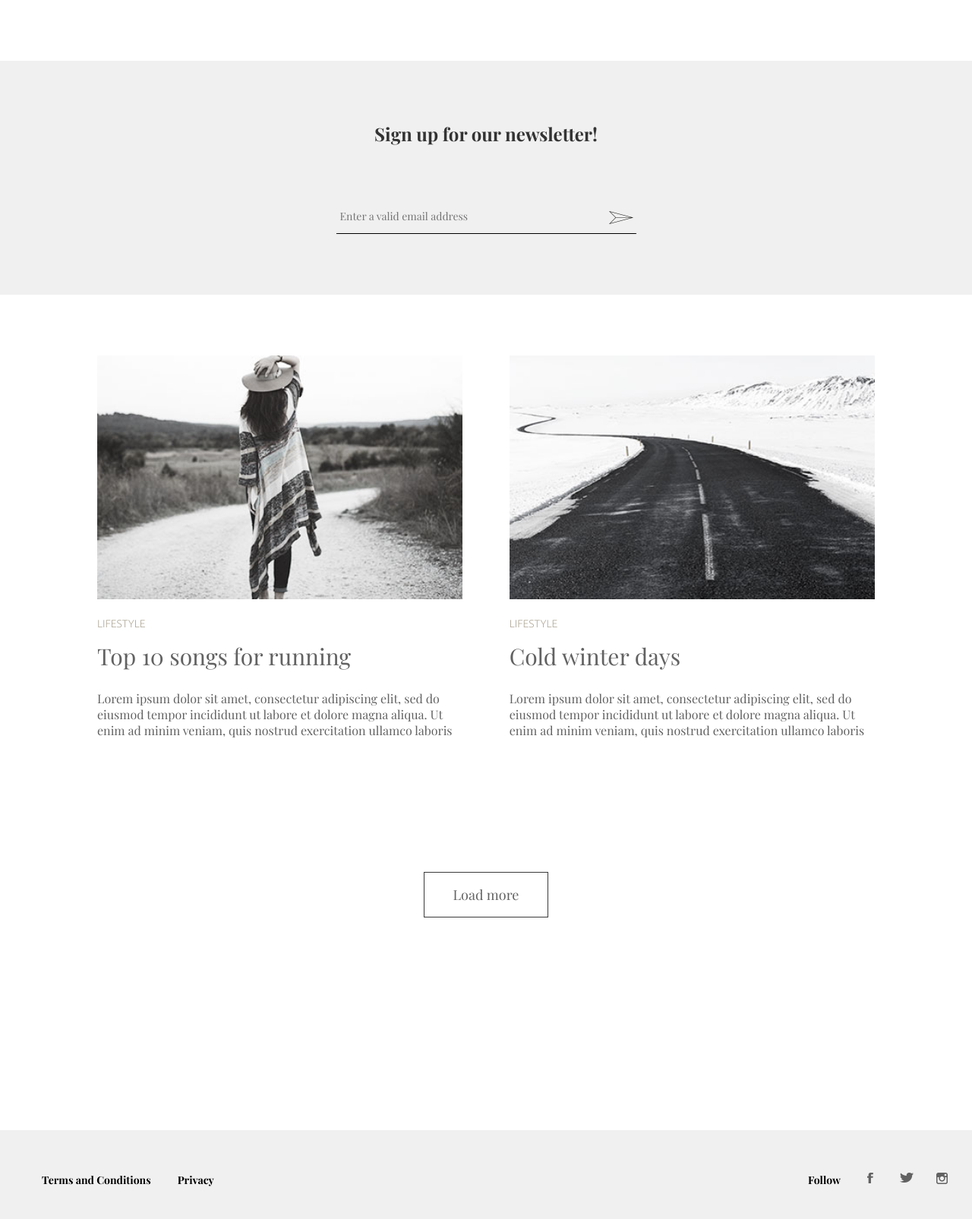
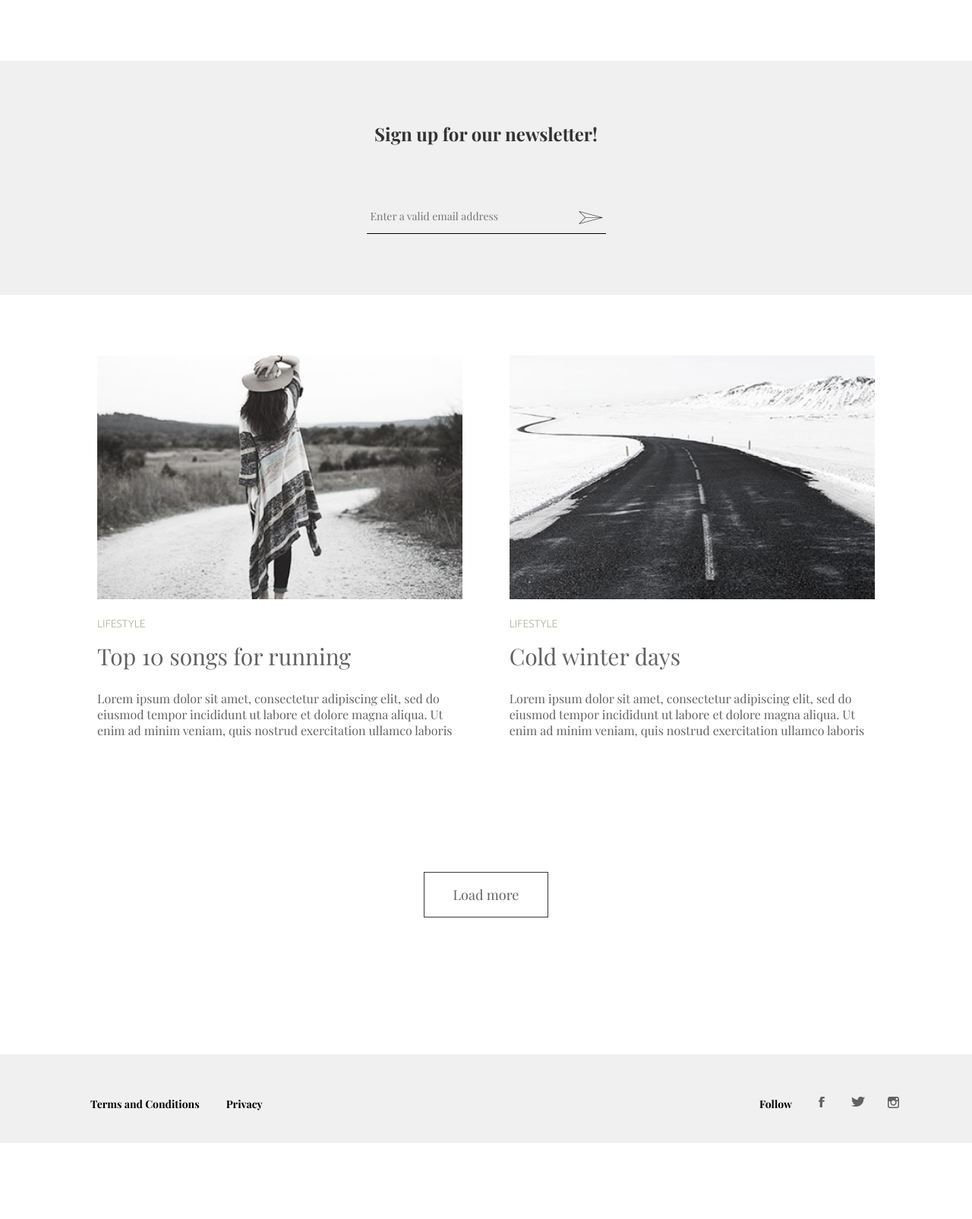
Before and after one commit to tasfiatasnim-labiba/Minimo, a plain HTML site: page index.html in a window 1280 px wide. Shown: the part 2523-4128 px from the top of the page at 76% size. After the commit the page ends 4028 px from the top, so only its background shows below. Drawn offline with nearby package versions, Linux system fonts and the light colour scheme.

Commit message:
Update style.css

```diff
--- a/css/style.css
+++ b/css/style.css
@@ -129,11 +129,11 @@ header{
 }
 .s_form{
     position: relative;
-    width: 400px;
+    width: 320px;
     margin: 0 auto;
 }
 .s_form input{
-    width: 345px;
+    width: 265px;
     height: 45px;
     padding: 0 45px 0 5px;
     font-family: 'Playfair Display', serif;
@@ -193,7 +193,8 @@ footer{
     background-color: #f0f0f0;
 }
 .container3{
-    margin-top: 100px;
+    width: 90%;
+    margin: 0 auto;
     overflow: hidden;
 }
 .f_left{
```
